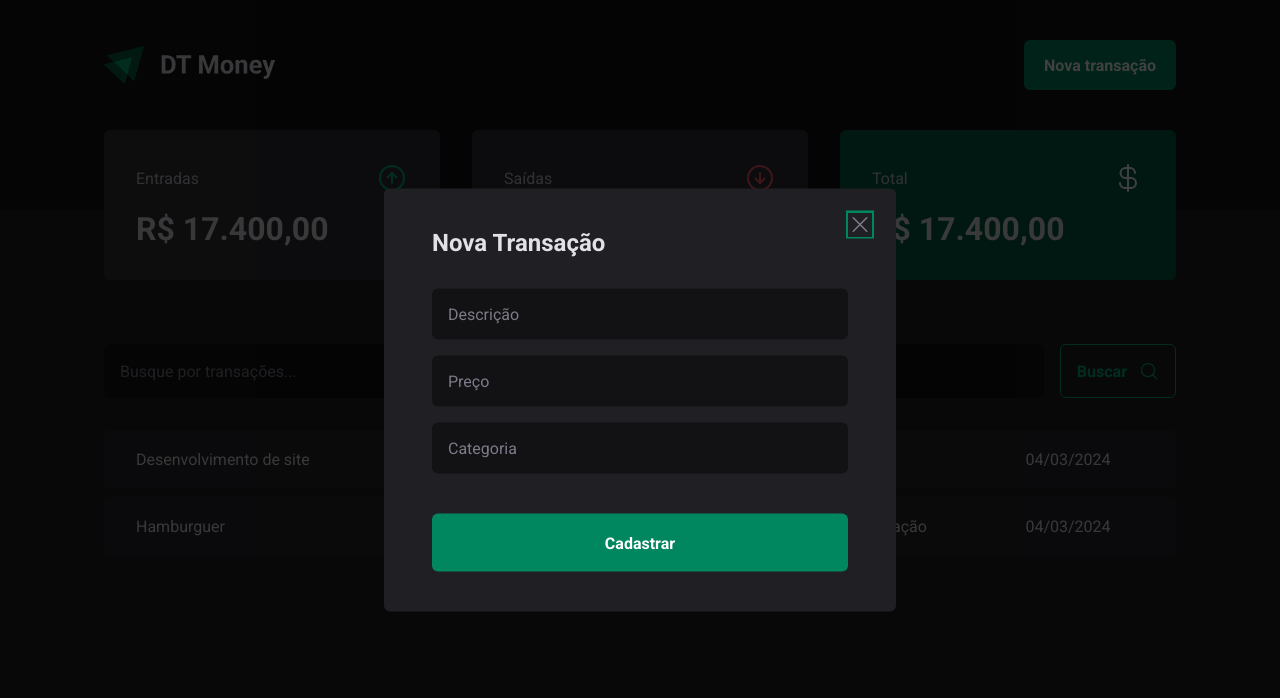
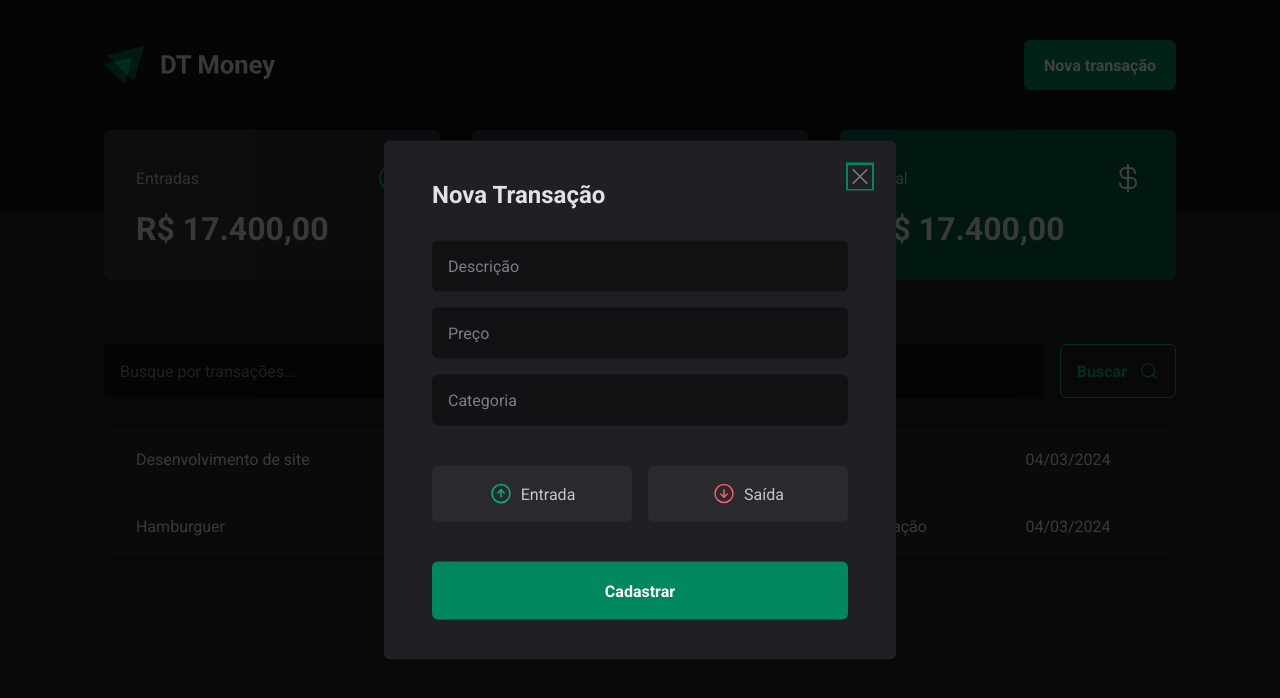
Before and after one commit to RuanCxrdoso/DT-Money, a React (Vite) app: page / in a window 1280 px wide. Both pictures are taken after a click on the button "Nova transação". Shown: the top 698 px of the page. Built offline with nearby package versions, Linux system fonts and the light colour scheme.

Commit message:
feat: Income/Outcome radio button

```diff
--- a/package.json
+++ b/package.json
@@ -11,6 +11,7 @@
   },
   "dependencies": {
     "@radix-ui/react-dialog": "^1.0.5",
+    "@radix-ui/react-radio-group": "^1.1.3",
     "phosphor-react": "^1.4.1",
     "react": "^18.2.0",
     "react-dom": "^18.2.0",
--- a/src/components/NewTransactionModal/index.tsx
+++ b/src/components/NewTransactionModal/index.tsx
@@ -1,6 +1,6 @@
 import * as Dialog from '@radix-ui/react-dialog'
-import { Content, Overlay, Close } from './style'
-import { X } from 'phosphor-react'
+import { Content, Overlay, Close, TransactionType, TransactionTypeButton } from './style'
+import { ArrowCircleDown, ArrowCircleUp, X } from 'phosphor-react'
 
 export function NewTransactionModal() {
   return (
@@ -19,6 +19,17 @@
           <input type="number" placeholder='Preço' required />
           <input type="text" placeholder='Categoria' required />
 
+          <TransactionType>
+            <TransactionTypeButton variant='income' value='income'>
+              <ArrowCircleUp size={24} />
+              <span>Entrada</span>
+            </TransactionTypeButton>
+            <TransactionTypeButton variant='outcome' value='outcome'>
+              <ArrowCircleDown size={24} />
+              <span>Saída</span>
+            </TransactionTypeButton>
+          </TransactionType>
+
           <button type='submit'>Cadastrar</button>
         </form>
 
--- a/src/components/NewTransactionModal/style.ts
+++ b/src/components/NewTransactionModal/style.ts
@@ -1,5 +1,7 @@
 import styled from "styled-components"
+
 import * as Dialog from '@radix-ui/react-dialog'
+import * as RadioGroup from '@radix-ui/react-radio-group'
 
 export const Overlay = styled(Dialog.Overlay)`
   position: fixed;
@@ -68,3 +70,45 @@
   cursor: pointer;
   color: ${props => props.theme["gray-500"]};
 `
+
+export const TransactionType = styled(RadioGroup.Root)`
+  display: grid;
+  grid-template-columns: repeat(2, 1fr);
+  gap: 1rem;
+  margin-top: 1.5rem;
+`
+
+interface TransactionTypeButtonProps {
+  variant: 'income' | 'outcome'
+}
+
+export const TransactionTypeButton = styled(RadioGroup.Item)<TransactionTypeButtonProps>`
+  background-color: ${props => props.theme["gray-700"]};
+  padding: 1rem;
+  display: flex;
+  justify-content: center;
+  align-items: center;
+  gap: 0.5rem;
+  border-radius: 6px;
+  cursor: pointer;
+  border: 0;
+  color: ${props => props.theme["gray-300"]};
+  transition: background-color 0.2s;
+
+  svg {
+    color: ${props => props.variant === 'income' ? props.theme["green-300"] : props.theme["red-300"]};
+  }
+
+  &[data-state='unchecked']:hover {
+    background-color: ${props => props.theme["gray-600"]};
+  }
+
+  &[data-state='checked'] {
+    color: ${props => props.theme.white};
+    background-color: ${props => props.variant === 'income' ? props.theme["green-500"] : props.theme["red-500"]};
+
+    svg {
+      color: ${props => props.theme.white};
+    }
+  }
+`
```
Also changed, not shown: 1 other file (tests, documents, lock files or other folders).
